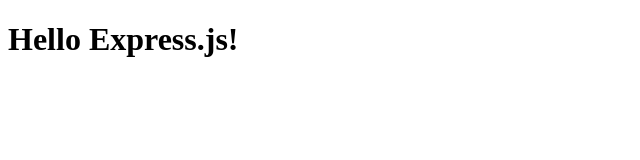
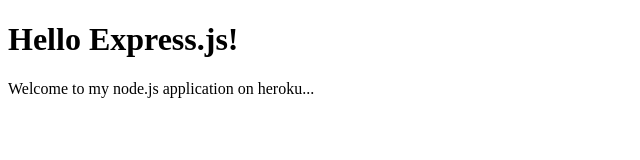
Before and after one commit to gkandemi/express-js-tutorial, a website: page public/index.html in a window 1280 px wide. Shown: the whole page, without its empty margins (0-640 px from the left). Drawn offline with Linux system fonts and the light colour scheme.

Commit message:
index.html dosyasına <p> eklendi..

```diff
--- a/public/index.html
+++ b/public/index.html
@@ -6,5 +6,6 @@
     </head>
     <body>
         <h1>Hello Express.js!</h1>
+        <p>Welcome to my node.js application on heroku...</p>
     </body>
 </html>
```
